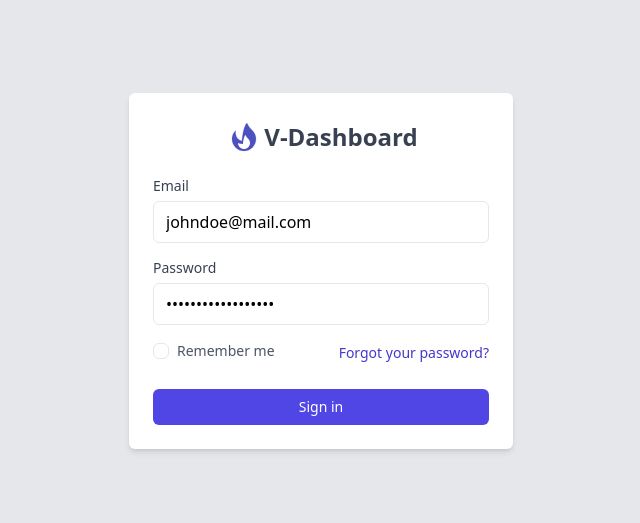
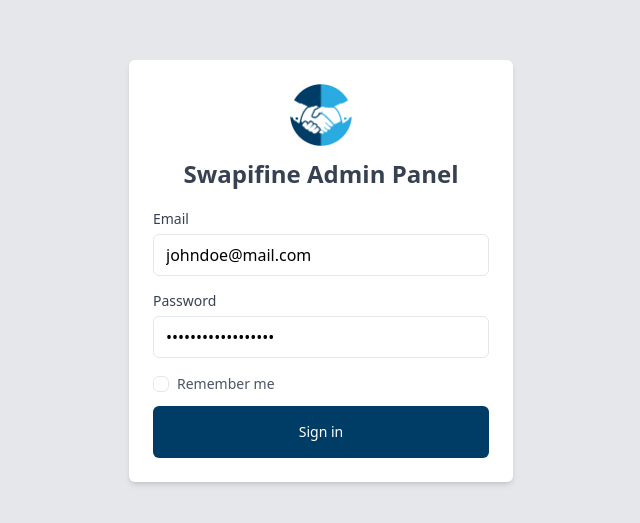
Before and after one commit to arielbatoon09/swapifine-admin, a Vue app: page / in a window 1280 px wide. Shown: the part 129-652 px from the top of the page, without its empty margins (319-959 px from the left). Built offline with nearby package versions, Linux system fonts and the light colour scheme.

Commit message:
Updated Login and Sidebar

```diff
--- a/src/assets/main.css
+++ b/src/assets/main.css
@@ -19,3 +19,19 @@
 ::-webkit-scrollbar-thumb:hover{
   background: #718096;
 }
+
+.bg-clr-primary{
+  background: #003D66;
+}
+
+.text-clr-primary{
+  background: #003D66;
+}
+
+.btn-clr-primary{
+  background: #003D66;
+}
+
+.btn-clr-primary:hover{
+  background: #05446F;
+}
--- a/src/components/Sidebar.vue
+++ b/src/components/Sidebar.vue
@@ -22,16 +22,8 @@
       class="fixed inset-y-0 left-0 z-30 w-64 overflow-y-auto transition duration-300 transform bg-gray-900 lg:translate-x-0 lg:static lg:inset-0">
       <div class="flex items-center justify-center mt-8">
         <div class="flex items-center">
-          <svg class="w-12 h-12" viewBox="0 0 512 512" fill="none" xmlns="http://www.w3.org/2000/svg">
-            <path
-              d="M364.61 390.213C304.625 450.196 207.37 450.196 147.386 390.213C117.394 360.22 102.398 320.911 102.398 281.6C102.398 242.291 117.394 202.981 147.386 172.989C147.386 230.4 153.6 281.6 230.4 307.2C230.4 256 256 102.4 294.4 76.7999C320 128 334.618 142.997 364.608 172.989C394.601 202.981 409.597 242.291 409.597 281.6C409.597 320.911 394.601 360.22 364.61 390.213Z"
-              fill="#4C51BF" stroke="#4C51BF" stroke-width="2" stroke-linecap="round" stroke-linejoin="round" />
-            <path
-              d="M201.694 387.105C231.686 417.098 280.312 417.098 310.305 387.105C325.301 372.109 332.8 352.456 332.8 332.8C332.8 313.144 325.301 293.491 310.305 278.495C295.309 263.498 288 256 275.2 230.4C256 243.2 243.201 320 243.201 345.6C201.694 345.6 179.2 332.8 179.2 332.8C179.2 352.456 186.698 372.109 201.694 387.105Z"
-              fill="white" />
-          </svg>
-
-          <span class="mx-2 text-2xl font-semibold text-white">Dashboard</span>
+          <img src="../assets/img/swapifine-logo.png" width="42" height="42">
+          <span class="mx-2 text-2xl font-semibold text-white">Admin Panel</span>
         </div>
       </div>
 
--- a/src/views/Login.vue
+++ b/src/views/Login.vue
@@ -14,27 +14,9 @@
 <template>
   <div class="flex items-center justify-center h-screen px-6 bg-gray-200">
     <div class="w-full max-w-sm p-6 bg-white rounded-md shadow-md">
-      <div class="flex items-center justify-center">
-        <svg
-          class="w-10 h-10"
-          viewBox="0 0 512 512"
-          fill="none"
-          xmlns="http://www.w3.org/2000/svg"
-        >
-          <path
-            d="M364.61 390.213C304.625 450.196 207.37 450.196 147.386 390.213C117.394 360.22 102.398 320.911 102.398 281.6C102.398 242.291 117.394 202.981 147.386 172.989C147.386 230.4 153.6 281.6 230.4 307.2C230.4 256 256 102.4 294.4 76.7999C320 128 334.618 142.997 364.608 172.989C394.601 202.981 409.597 242.291 409.597 281.6C409.597 320.911 394.601 360.22 364.61 390.213Z"
-            fill="#4C51BF"
-            stroke="#4C51BF"
-            stroke-width="2"
-            stroke-linecap="round"
-            stroke-linejoin="round"
-          />
-          <path
-            d="M201.694 387.105C231.686 417.098 280.312 417.098 310.305 387.105C325.301 372.109 332.8 352.456 332.8 332.8C332.8 313.144 325.301 293.491 310.305 278.495C295.309 263.498 288 256 275.2 230.4C256 243.2 243.201 320 243.201 345.6C201.694 345.6 179.2 332.8 179.2 332.8C179.2 352.456 186.698 372.109 201.694 387.105Z"
-            fill="white"
-          />
-        </svg>
-        <span class="text-2xl font-semibold text-gray-700">V-Dashboard</span>
+      <div class="flex flex-col items-center justify-center gap-3">
+        <img src="../assets/img/swapifine-logo.png" width="62" height="62">
+        <span class="text-2xl font-semibold text-gray-700">Swapifine Admin Panel</span>
       </div>
 
       <form class="mt-4" @submit.prevent="login">
@@ -59,23 +41,16 @@
         <div class="flex items-center justify-between mt-4">
           <div>
             <label class="inline-flex items-center">
-              <input type="checkbox" class="text-indigo-600 border-gray-200 rounded-md focus:border-indigo-600 focus:ring focus:ring-opacity-40 focus:ring-indigo-500">
+              <input type="checkbox" class="text-gray-800 border-gray-200 rounded-md focus:border-gray-600 focus:ring focus:ring-opacity-40 focus:ring-gray-500">
               <span class="mx-2 text-sm text-gray-600">Remember me</span>
             </label>
           </div>
-
-          <div>
-            <a
-              class="block text-sm text-indigo-700 fontme hover:underline"
-              href="#"
-            >Forgot your password?</a>
-          </div>
         </div>
 
-        <div class="mt-6">
+        <div class="mt-2">
           <button
             type="submit"
-            class="w-full px-4 py-2 text-sm text-center text-white bg-indigo-600 rounded-md focus:outline-none hover:bg-indigo-500"
+            class="w-full px-4 py-4 text-sm text-center text-white btn-clr-primary rounded-md"
           >
             Sign in
           </button>
```
Also changed, not shown: src/assets/img/swapifine-logo.png (added).
